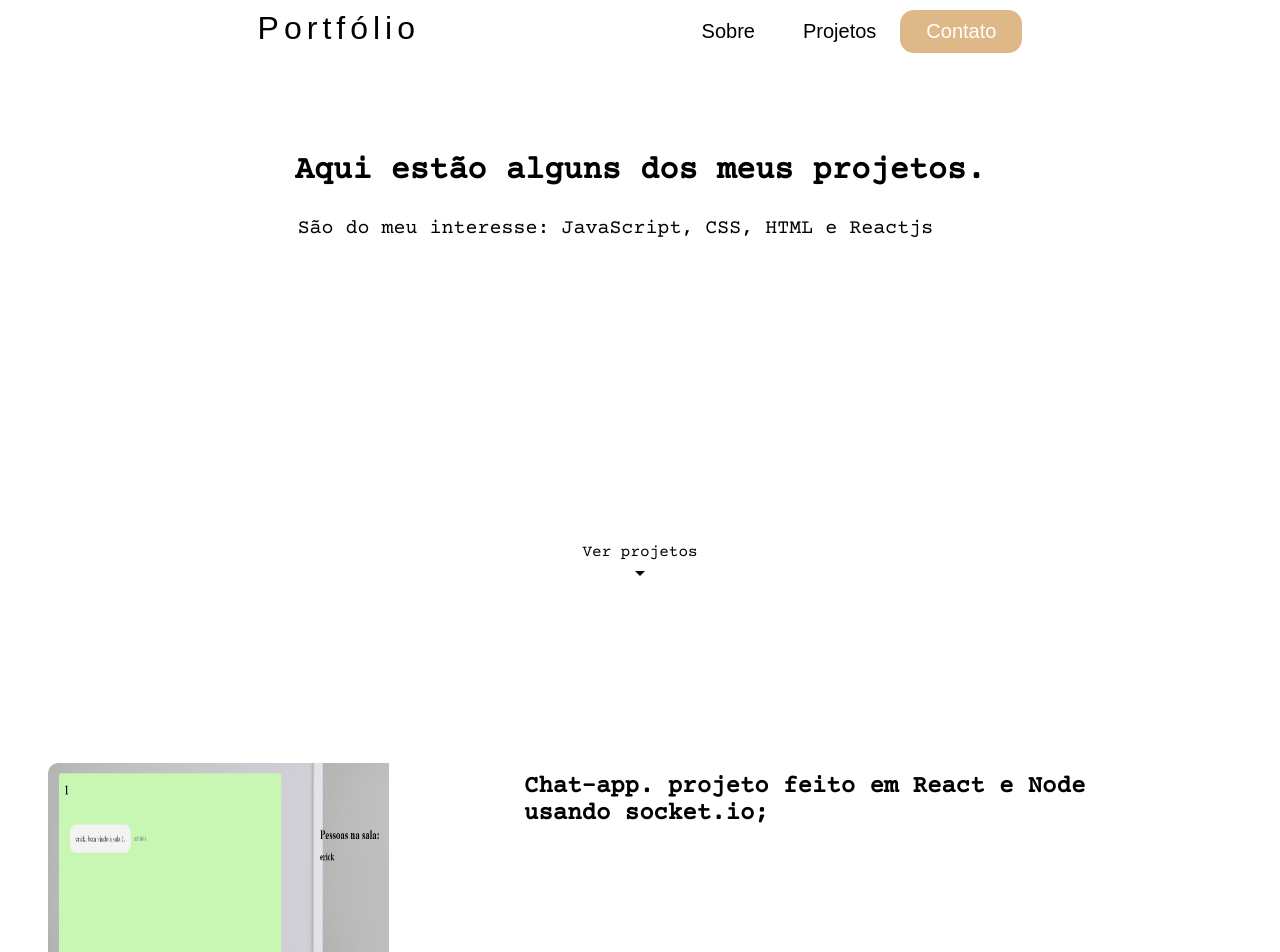
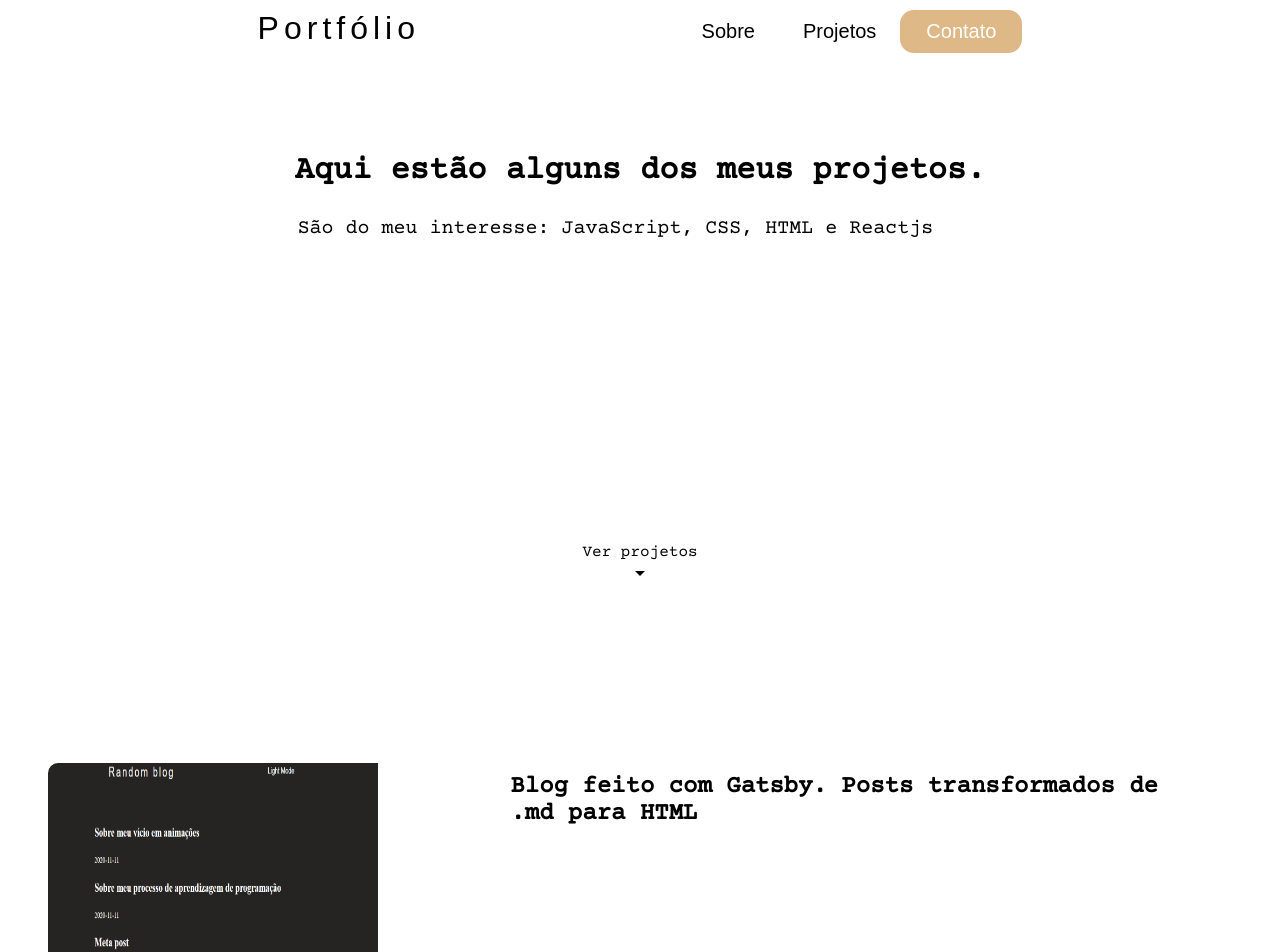
Before and after one commit to ErickMifo/Portfolio, a React (Create React App) app: page /projetos in a window 1280 px wide. Shown: the top 952 px of the page. Built offline with nearby package versions, Linux system fonts and the light colour scheme.

Commit message:
UPDATE: problema com projetos arrumado.

```diff
--- a/src/components/cards/cardsProjects.js
+++ b/src/components/cards/cardsProjects.js
@@ -12,9 +12,15 @@ function CardsProjects() {
   return (
     <div className='cards'>
           <ul className='cards__items'>
+          <CardItem
+              src={blog}
+              text='Blog feito com Gatsby. Posts transformados de .md para HTML'
+              path='https://stoic-montalcini-357809.netlify.app/'
+              alt='Blog'
+            />
             <CardItem
               src={chat}
-              text='Chat-app. projeto feito em React e Node usando socket.io;'
+              text='Chat-app.Projeto Feito em ReactJS e NodeJS usando socket.io;'
               path='https://chat-app.erickmifo.vercel.app/'
               alt='Chat-app-image'
             />
```
